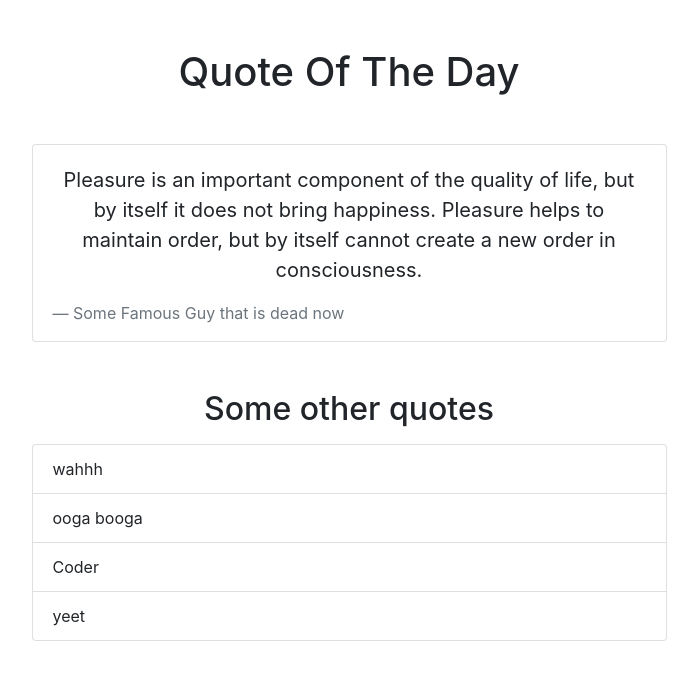
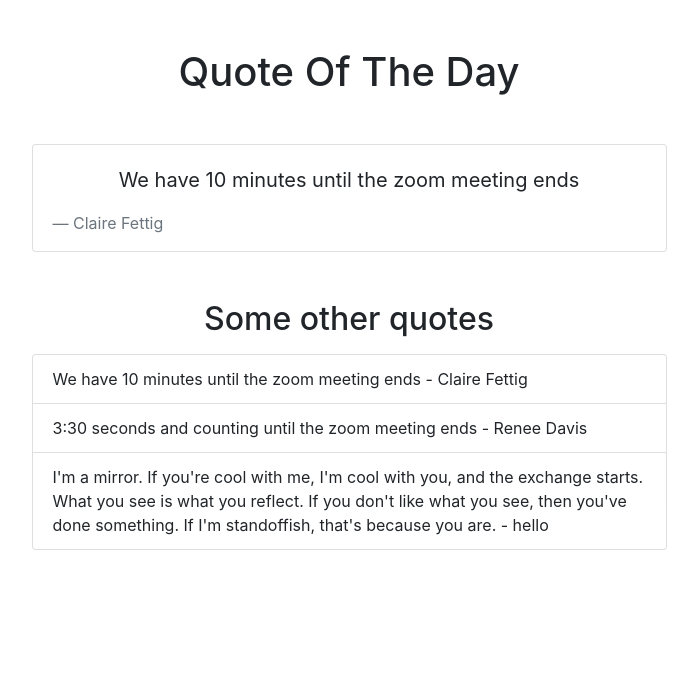
Before and after one commit to siucacm/webdev-workshop, a Django app: page / in a window 1280 px wide. Shown: the top 680 px of the page, without its empty margins (291-989 px from the left). Run offline with Django 3.2, Linux system fonts and the light colour scheme; data comes from the database, SQL or seed files in the repository; both versions use the stored data as it was after the commit.

Commit message:
Finished workshop

```diff
--- a/website/quotes/admin.py
+++ b/website/quotes/admin.py
@@ -1,5 +1,5 @@
 from django.contrib import admin
 
 # Register your models here.
-# from .models import Quote
-# admin.site.register(Question)
+from .models import Quote
+admin.site.register(Quote)
--- a/website/quotes/models.py
+++ b/website/quotes/models.py
@@ -1,6 +1,6 @@
 from django.db import models
 
 # Create your models here.
-#class Quote(models.Model):
-#  quote_text = models.CharField(max_length=500)
-#  quote_author = models.CharField(max_length=200)
+class Quote(models.Model):
+  quote_text = models.CharField(max_length=500)
+  quote_author = models.CharField(max_length=200)
--- a/website/quotes/templates/quotes/index.html
+++ b/website/quotes/templates/quotes/index.html
@@ -10,9 +10,8 @@
     <div class="card ">
       <div class="card-body pb-0">
         <blockquote class="blockquote text-center">
-          <p class="">Pleasure is an important component of the quality of life, but by itself it does not bring
-            happiness. Pleasure helps to maintain order, but by itself cannot create a new order in consciousness.</p>
-          <footer class="blockquote-footer mt-3 text-left">Some Famous Guy that is dead now</footer>
+          <p class="">{{ quote.quote_text }}</p>
+          <footer class="blockquote-footer mt-3 text-left">{{ quote.quote_author }}</footer>
         </blockquote>
       </div>
     </div>
@@ -23,10 +22,11 @@
   <div class="col-md-7 col-s-8">
     <h2 class="text-center mt-5 mb-3">Some other quotes</h2>
     <ul class="list-group">
-      <li class="list-group-item">wahhh</li>
-      <li class="list-group-item">ooga booga</li>
-      <li class="list-group-item">Coder</li>
-      <li class="list-group-item">yeet</li>
+      {% for quote in quote_list %}
+
+      <li class="list-group-item">{{ quote.quote_text }} - {{ quote.quote_author }}</li>
+
+      {% endfor %}
     </ul>
   </div>
 
--- a/website/quotes/views.py
+++ b/website/quotes/views.py
@@ -1,9 +1,12 @@
 from django.shortcuts import render
 from django.http import HttpResponse
 
+from .models import Quote
 
 def index(request):
-  return render(request, 'quotes/index.html', {})
+  q = Quote.objects.first()
+  quote_list = Quote.objects.all()
+  return render(request, 'quotes/index.html', {"quote": q, "quote_list": quote_list})
 
 
 #Random
```
Also changed, not shown: website/db.sqlite3, website/quotes/migrations/0003_quote.py (added).
